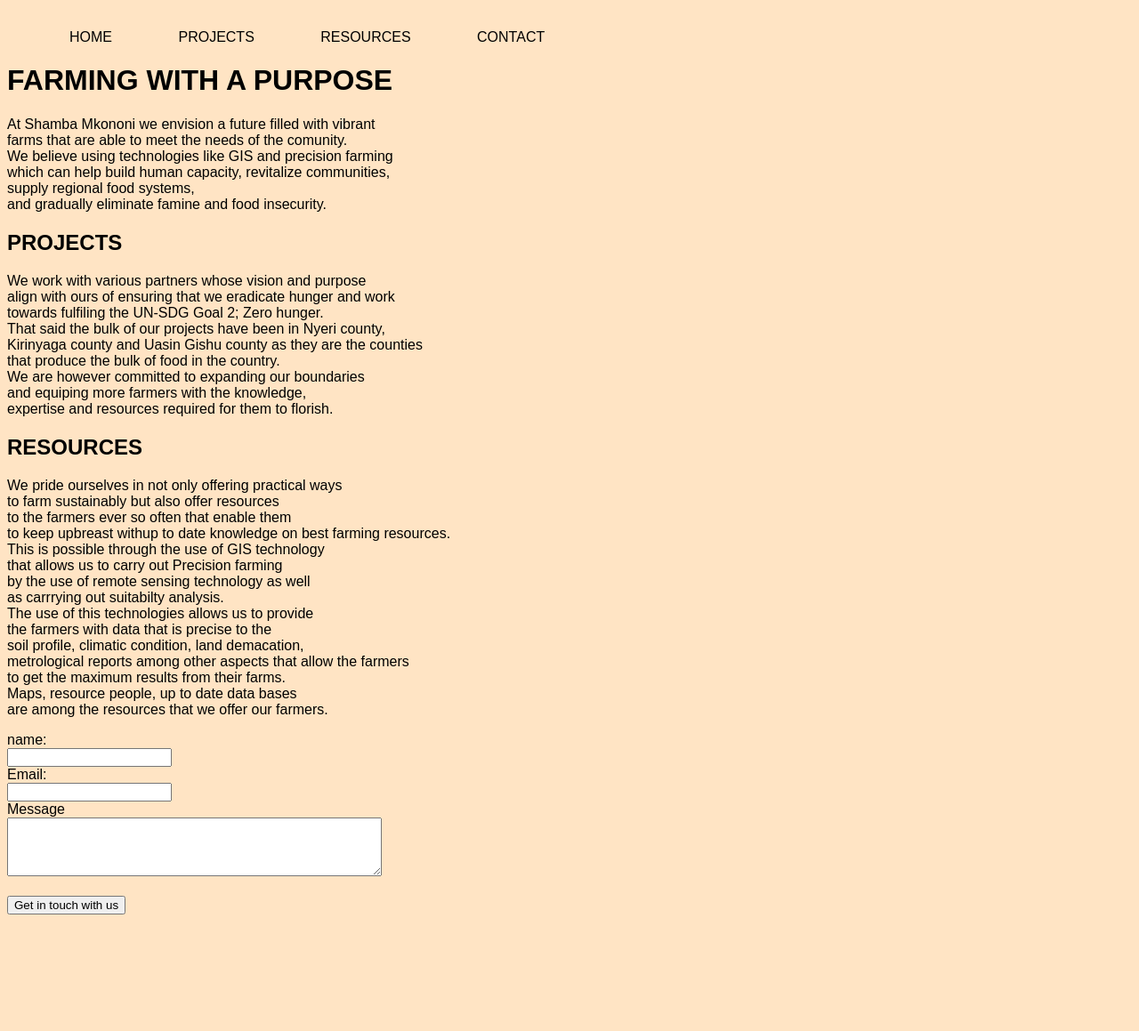
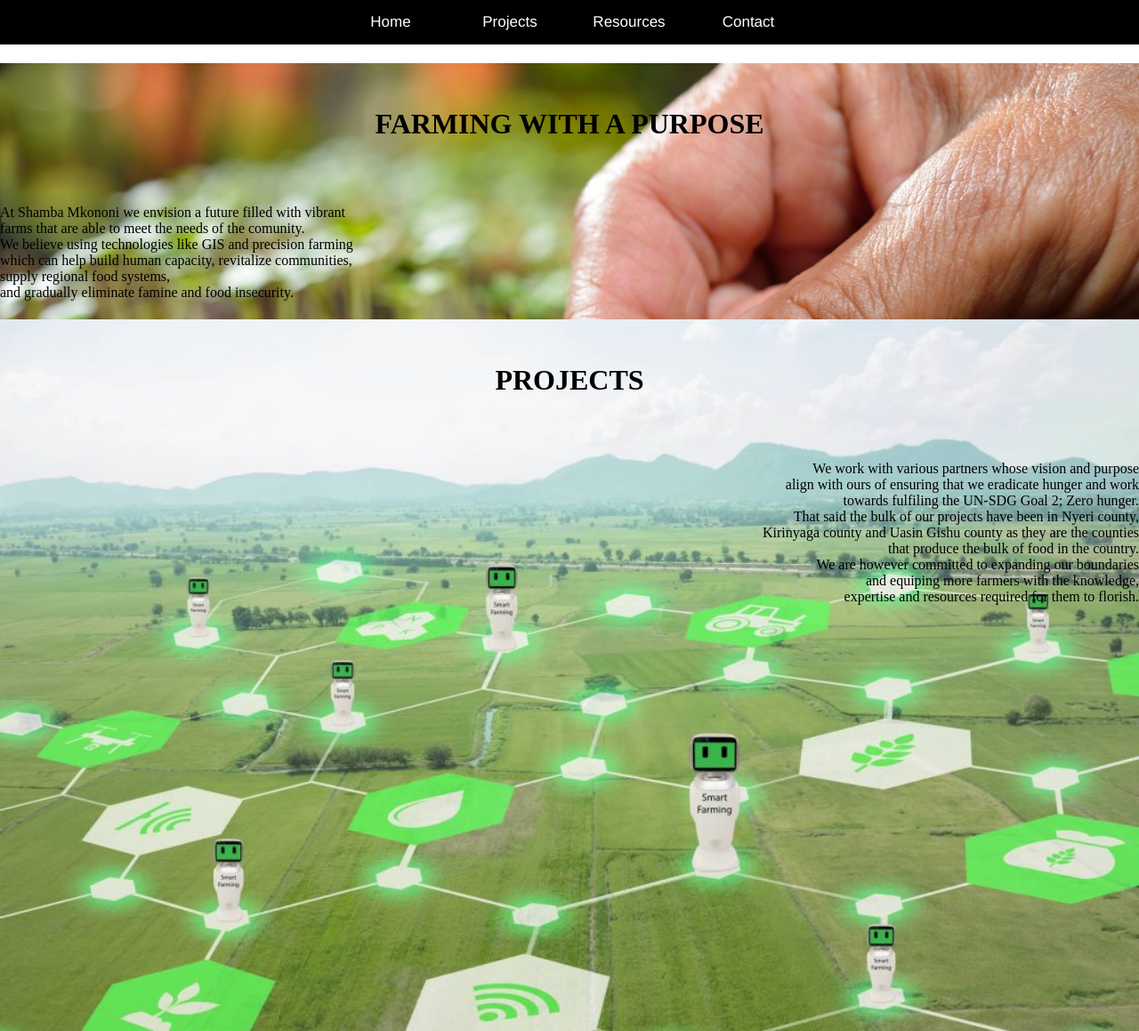
Before and after one commit to FGacheru/Shamba-Mkononi-Website, a plain HTML site: page index.html in a window 1280 px wide. Shown: the top 1159 px of the page at 89% size. Before the commit the page ends 1036 px from the top, so only its background shows below. Drawn offline with Linux system fonts and the light colour scheme.

Commit message:
Push to github

```diff
--- a/css/style.css
+++ b/css/style.css
@@ -1,38 +1,82 @@
 body{
-    background-color: bisque;
-    font-family:  sans-serif;
-    font-weight: 300;
+    margin:0;
+    padding:0;
     }
-header{
-    background-color: aqua;
-    text-align: center;
-    position: fixed;
+    .nav ul{
+    list-style: none;
+    background: #000000;;
+    text-align:center;
+    padding:0;
+    margin:0;
     }
-.logo{
-    float: left;
-    padding: 10px;
+    .nav li{
+        display:inline-block;
+    }
+    .nav a{
+        text-decoration: none;
+        color:white;
+        width:100px;
+        display:block;
+        text-align:center;
+        padding:15px;
+        font-size:17px;
+        font-family:Helvetica;
+    }
+    li{
+        display: inline;
     }
 
+    h1{
+        text-align:40px center;
+        border-inline-color:black;
+        font-size:bold;
+        padding:50px;
+        text-align:center;
     }
-nav{
-    float: right;
+    .home{
+        background-image: url("../image/sow-thinly.jpg");
+        height: 800px;
+        text-align: left;
+        background-size: cover;
+        color : black;
     }
-nav ul {
-    margin: 0;
-    padding: 0;
-    list-style: none;
+    .projects{
+        background-image: url("../image/1-k-p_modern-agriculture-tech_small-1024x682.jpg");
+        height: 800px;
+        color: black;
+        background-size: cover;
+        text-align: right;
     }
-nav li {
+    .resources{
+    background-image: url("../image/shutterstock_678637765.jpg");
+            background-size: cover;
+            height: 400px;
+            color: rgb(0, 0, 0);
+        }
+        .aboutme{
+            display: flex;
+            justify-content: space-around ;
+            flex-direction: row-reverse;
+        }
+        .text{
+            display: flex;
+            justify-content: center;
+            align-items: center;
+        }
+        .image img{
+            height: 400px;
+        }
+        .footer{
             display: inline-block;
-    margin-left: 70px;
-    padding-top: 25px;
         }
-nav a {
+
+        .footer img{
+            height: 100px;
+            width: auto;
+            margin-top: 25px;
+        }
+        .partner-h1{
+            text-transform: uppercase;
             color: black;
-    text-decoration: none;
-    text-transform: uppercase;
-    font-size: 16px;
+            margin-top: 1200px;
         }
-nav a:hover{
-    color: black;
-}
--- a/index.html
+++ b/index.html
@@ -8,6 +8,7 @@
     </head>
     <body>
         <div class="nav">
+
             <div id="banner">
                 <nav>
                     <ul>
@@ -20,22 +21,23 @@
             </div>
         </div>
         <div class="home">
+
             <div id="#home">
-            <div class="Home">
-                <div id="Home">
+
+
                         <h1>FARMING WITH A PURPOSE</h1>
                         <p>
                             At Shamba Mkononi we envision a future filled with vibrant <br> farms that are able
                             to meet the needs of the comunity. <br>We believe using technologies like GIS and
                             precision farming <br> which can help build human capacity, revitalize communities,<br>
                             supply regional food systems,<br> and gradually eliminate famine and food insecurity.
-                            </div>
+
                         </p>
-                </div>
+
             </div>
             <div class="projects">
-                <div id="projects">
-                    <h2>PROJECTS</h2>
+
+                        <h1>PROJECTS</h1>
                         <p>
                             We work with various partners whose vision and purpose <br> align with ours of ensuring
                             that we eradicate hunger and work <br> towards fulfiling the UN-SDG Goal 2; Zero hunger.<br>
@@ -44,16 +46,13 @@
                             We are however committed to expanding our boundaries<br> and equiping more farmers with the knowledge,<br>
                             expertise and resources required for them to florish.
                         </p>
-                </div>
+
             </div>
             <div class="resources">
-                <div id="resources">
-                    <h2>RESOURCES</h2>
+
+                        <h1>RESOURCES</h1>
                         <P>
-                        We pride ourselves in not only offering practical ways <br> to farm sustainably but also
-                        offer resources<br> to the farmers ever so often that enable them <br>to keep upbreast withup to date
-                        knowledge on best farming resources.<br>
-                        This is possible through the use of GIS technology<br> that allows us to carry out Precision
+                            Through the use of GIS technology<br> we carry out Precision
                             farming <br>by the use of remote sensing technology as well<br> as carrrying out suitabilty analysis.<br>
                             The use of this technologies allows us to provide <br>the farmers with data that is precise to the <br>
                             soil profile, climatic condition, land demacation,<br> metrological reports among other aspects that allow the farmers<br>
@@ -61,13 +60,37 @@
                             Maps, resource people, up to date data bases<br> are among the resources that we offer our
                             farmers.
                         </P>
-                    <form>
-                        <label for="fname">name:</label><br>
-                        <input type="text" id="name" name="name"><br>
-                        <label for="email">Email:</label><br>
-                        <input type="email" id="email" name="email"><br>
-                        <label for="Message">Message</label><br>
-                        <textarea id="Message" name="Message" rows="4" cols="50"></textarea>
-                        <br><br>
-                        <button>Get in touch with us</button>
-                    </form>
+
+
+            </div>
+            <div class="about">
+
+                    <h2>ABOUT ME</h2>
+                    <div class="aboutme">
+                        <div class="text">
+                            <p>Hello I am Liz Nderitu.<br>
+                                A GIS consultant in the Environmental field<br>
+                                who also doubles up as Software Engineer<br>
+                                For more information send a mail @<br>
+                                nderituliz@gmail.com
+                            </p>
+                        </div>
+                        <div class="image">
+                            <img src="image/70511669.jpeg">
+                        </div>
+                    </div>
+
+
+
+            </div>
+
+        </div>
+
+        <footer class="footer">
+                <h1 class="partner-h1">Our Partners</h1>
+                <img src="../shamba-mkononi/image/amiran.jpeg" alt="">
+                <img src="../shamba-mkononi/image/images.jpeg" alt="">
+                <img src="../shamba-mkononi/image/download.png" alt="">
+        </footer>
+    </body>
+</html>
```
Also changed, not shown: image/1-k-p_modern-agriculture-tech_small-1024x682.jpg (added), image/70511669.jpeg (added), image/amiran.jpeg (added), image/download.jpeg (deleted), image/download.png (added), image/hand and seed.jpeg (added), image/hand and wheat.jpeg (added), image/images.jpeg (added), image/logo.jpg (added), image/shutterstock_678637765.jpg (added), image/sow-thinly.jpg (added). Lines whose indentation alone changed are shown as unchanged.
